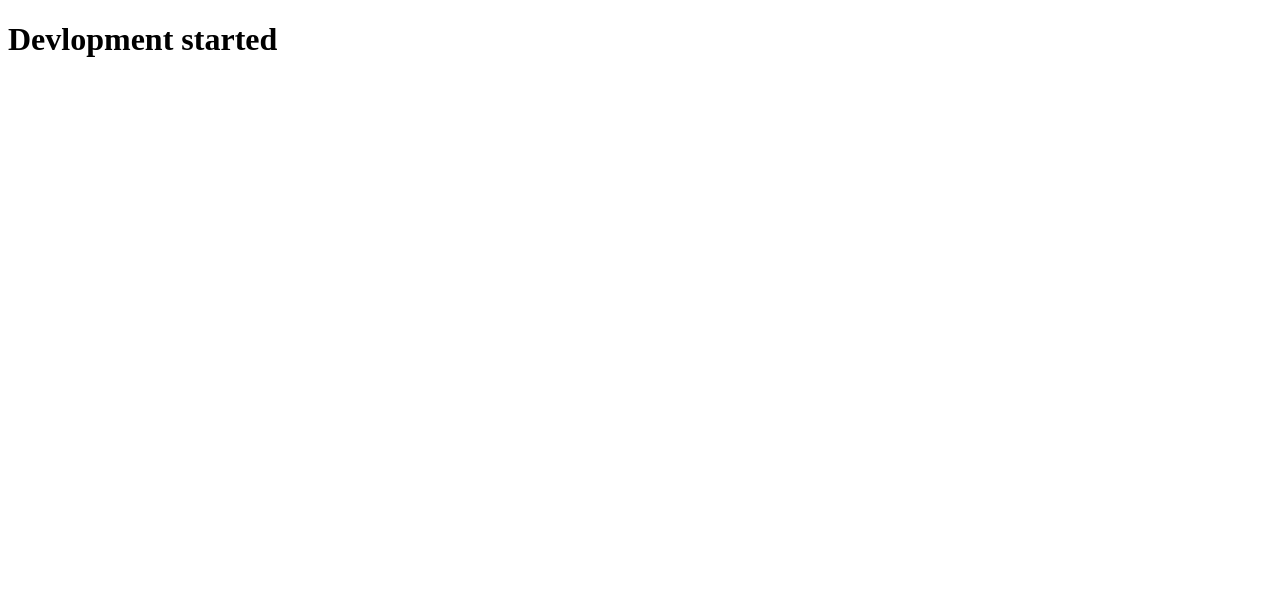
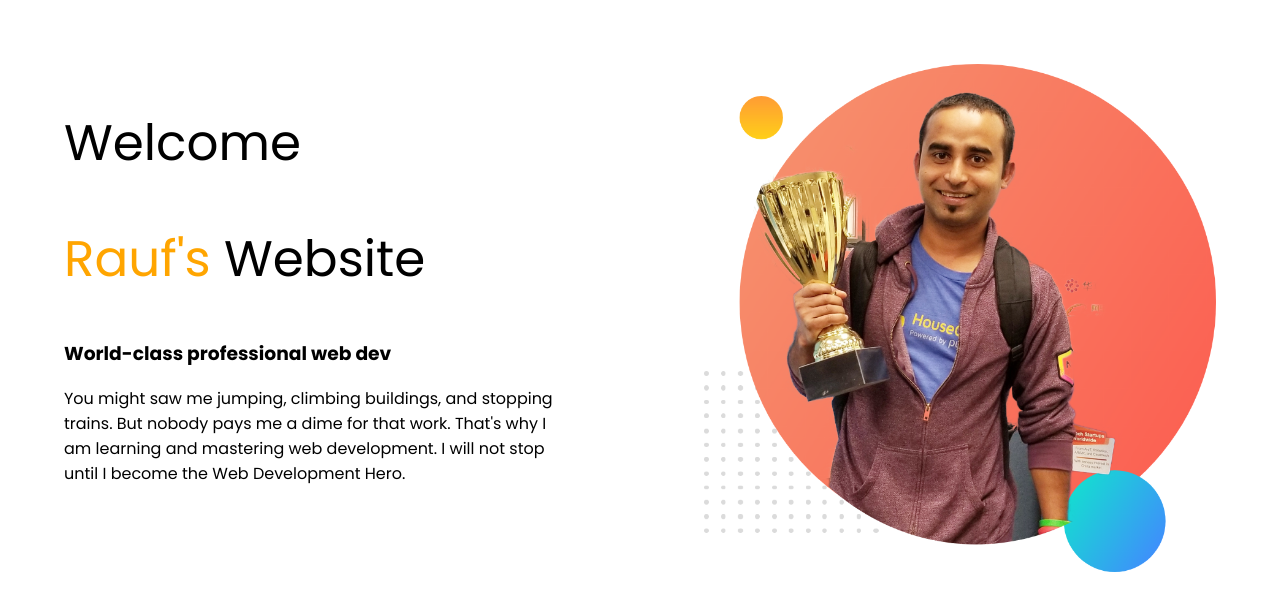
Before and after one commit to Mehedi-Hassan-Rauf/Portfolio, a plain HTML site: page index.html in a window 1280 px wide. Drawn offline with Linux system fonts and the light colour scheme.

Commit message:
Top created

```diff
--- /dev/null
+++ b/css/style.css
@@ -0,0 +1,24 @@
+body {
+  margin: 0;
+  padding: 0;
+  font-family: "Poppins", sans-serif;
+}
+
+h1 {
+  font-size: 50px;
+  font-weight: 400;
+}
+
+.highlight {
+  color: orange;
+}
+
+.half {
+  width: 40%;
+  float: left;
+  margin: 5%;
+}
+
+.half img {
+  width: 100%;
+}
--- a/index.html
+++ b/index.html
@@ -1,12 +1,29 @@
 <!DOCTYPE html>
 <html lang="en">
-<head>
-    <meta charset="UTF-8">
-    <meta http-equiv="X-UA-Compatible" content="IE=edge">
-    <meta name="viewport" content="width=device-width, initial-scale=1.0">
+  <head>
+    <meta charset="UTF-8" />
+    <meta http-equiv="X-UA-Compatible" content="IE=edge" />
+    <meta name="viewport" content="width=device-width, initial-scale=1.0" />
     <title>Document</title>
-</head>
-<body>
-    <h1>Devlopment started</h1>
-</body>
+    <style>
+      @import url("https://fonts.googleapis.com/css2?family=Poppins:ital,wght@0,200;0,400;0,700;1,900&display=swap");
+    </style>
+    <link rel="stylesheet" href="css/style.css" />
+  </head>
+  <body>
+    <section>
+      <div class="half">
+        <h1>Welcome</h1>
+        <h1><span class="highlight">Rauf's</span> Website</h1>
+        <h3>World-class professional web dev</h3>
+        <p>
+          You might saw me jumping, climbing buildings, and stopping trains. But
+          nobody pays me a dime for that work. That's why I am learning and
+          mastering web development. I will not stop until I become the Web
+          Development Hero.
+        </p>
+      </div>
+      <div class="half"><img src="images/jhankar.png" alt="" /></div>
+    </section>
+  </body>
 </html>
```
